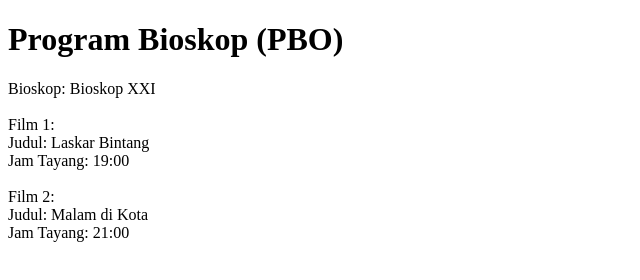
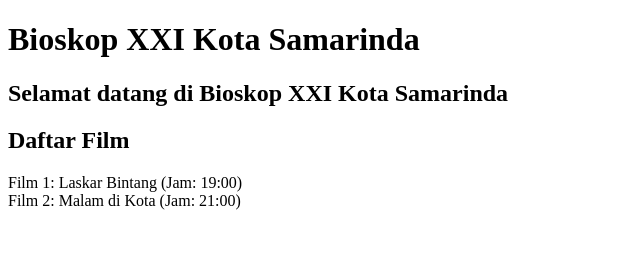
Before and after one commit to MRaihanRaffi31/pertemuan-5, a plain HTML site: page iseng/bioskop.html in a window 1280 px wide. Shown: the whole page, without its empty margins (0-640 px from the left). Drawn offline with Linux system fonts and the light colour scheme.

Commit message:
ubah file html

```diff
--- a/iseng/bioskop.html
+++ b/iseng/bioskop.html
@@ -1,11 +1,13 @@
 <!DOCTYPE html>
-<html lang="id">
+<html lang="en">
 <head>
   <meta charset="UTF-8">
-  <title>Bioskop Sederhana</title>
+  <meta name="viewport" content="width=device-width, initial-scale=1.0">
+  <title>Bioskop XXI</title>
 </head>
 <body>
-  <h1>Program Bioskop (PBO)</h1>
+  <h1>Bioskop XXI Kota Samarinda</h1>
+  <h2>Selamat datang di Bioskop XXI Kota Samarinda</h2>
   <div id="main-text"></div>
   <script src="bioskop.js"></script>
 </body>
--- a/iseng/bioskop.js
+++ b/iseng/bioskop.js
@@ -1,44 +1,15 @@
 const mainText = document.getElementById("main-text");
 
-class Film {
-  constructor(judul, jam) {
-    this.judul = judul;
-    this.jam = jam;
-  }
+// Daftar film sederhana
+const daftarFilm = [
+  { judul: "Laskar Bintang", jam: "19:00" },
+  { judul: "Malam di Kota", jam: "21:00" }
+];
 
-  info() {
-    return `Judul: ${this.judul} <br> Jam Tayang: ${this.jam}`;
-  }
-}
+// Tampilkan daftar film
+let teks = "<h2>Daftar Film</h2>";
+daftarFilm.forEach((film, i) => {
+  teks += `Film ${i + 1}: ${film.judul} (Jam: ${film.jam})<br>`;
+});
 
-class Bioskop {
-  constructor(nama) {
-    this.nama = nama;
-    this.daftarFilm = [];
-  }
-
-  tambahFilm(film) {
-    this.daftarFilm.push(film);
-  }
-
-  tampilkanFilm() {
-    if (this.daftarFilm.length === 0) {
-      return `Belum ada film di ${this.nama}`;
-    }
-    let teks = `Bioskop: ${this.nama} <br><br>`;
-    this.daftarFilm.forEach((film, i) => {
-      teks += `Film ${i + 1}: <br>${film.info()} <br><br>`;
-    });
-    return teks;
-  }
-}
-
-// contoh penggunaan
-let bioskop = new Bioskop("Bioskop XXI");
-
-// tambahkan film
-bioskop.tambahFilm(new Film("Laskar Bintang", "19:00"));
-bioskop.tambahFilm(new Film("Malam di Kota", "21:00"));
-
-// tampilkan di halaman
-mainText.innerHTML = bioskop.tampilkanFilm();
+mainText.innerHTML = teks;
```
